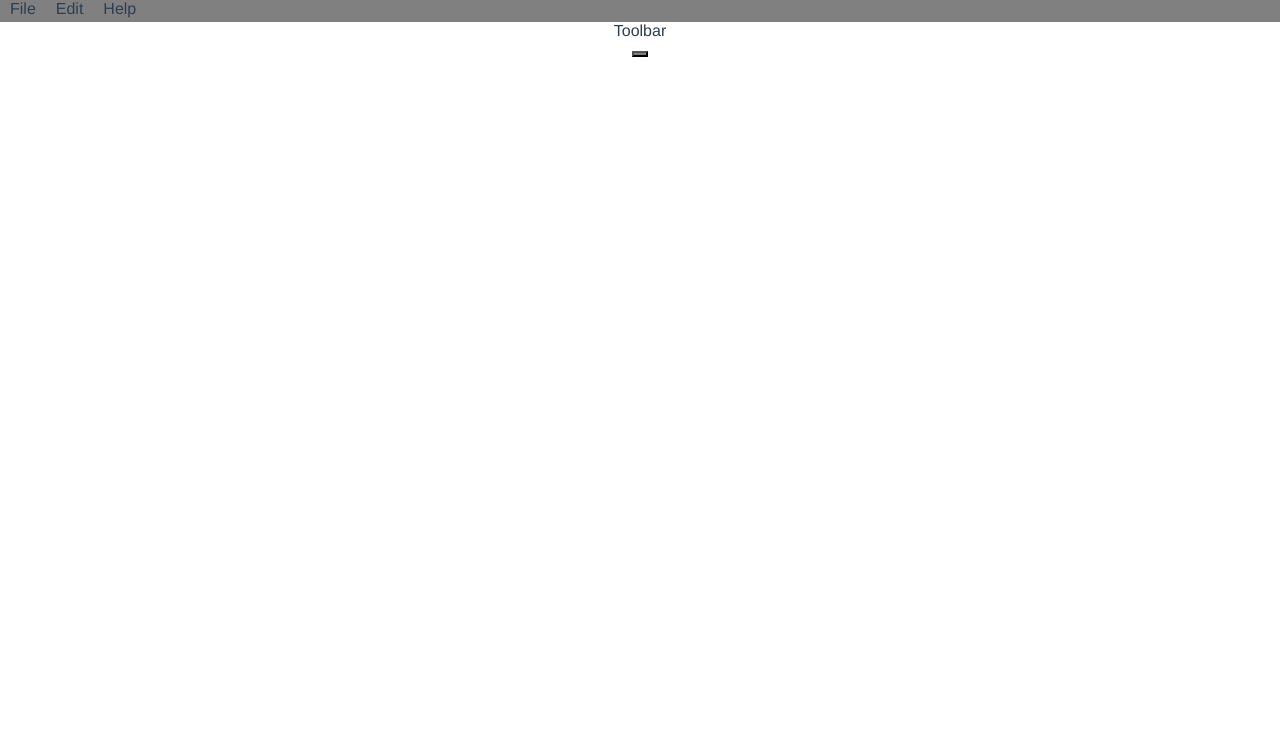
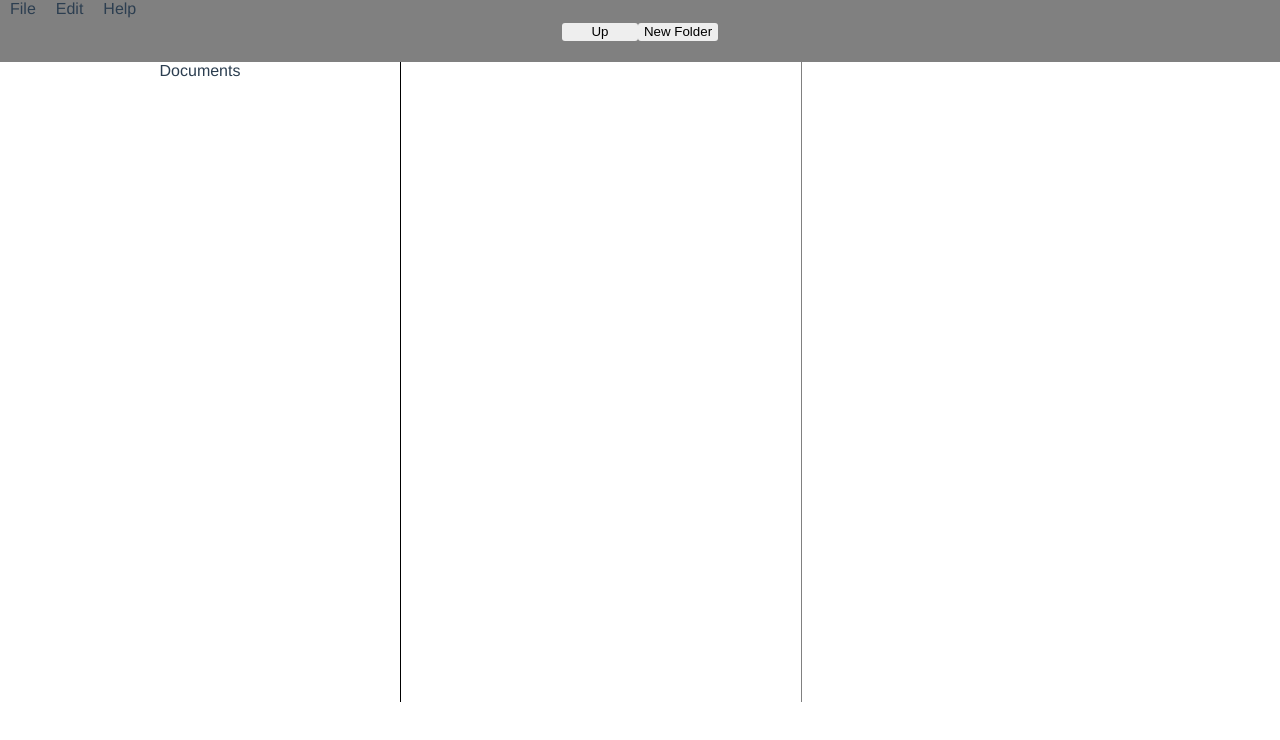
Before and after one commit to hardboiled65/vuetk, a Vue app: page / in a window 1280 px wide. Shown: the top 740 px of the page. Built offline with nearby package versions, Linux system fonts and the light colour scheme.

Commit message:
Developing classes.

```diff
--- a/src/App.vue
+++ b/src/App.vue
@@ -1,10 +1,48 @@
 <template>
   <div id="app">
-    <bl-window
+    <bl-window ref="mainWindow"
       :menus="menus">
       <template slot="toolbar">
-        <div>Toolbar</div>
-        <bl-button></bl-button>
+        <bl-button
+          :instance="upButton">
+        </bl-button>
+        <bl-button
+          :instance="newFolderButton">
+        </bl-button>
+      </template>
+      <template slot="body">
+        <div class="body-frame"
+          style="display: flex; height: 80%">
+          <div class="current-dir"
+            style="width: 400px; border-right: 1px solid black;"
+            @click="selectedDir = null">
+            <div class="file"
+              v-for="file in findFile(pwd).children" :key="file.name"
+              @click.stop="onClickFile(file)">
+              <span>{{ file.name }}</span>
+            </div>
+          </div>
+          <div class="sub-dir"
+            v-if="selectedDir !== null"
+            style="width: 400px;">
+            <div class="file"
+              v-for="file in findFile(selectedDir).children" :key="file.name"
+              @click.stop="onClickFile(file)">
+              <span>{{ file.name }}</span>
+            </div>
+          </div>
+          <div class="sub-dir empty"
+            v-else
+            style="width: 400px;">
+          </div>
+          <div class="preview"
+            style="width: auto;">
+            <div class="preview-content"
+              v-if="selectedFile !== null && findFile(selectedFile).type === 'text'">
+              <p>{{ findFile(selectedFile).data }}</p>
+            </div>
+          </div>
+        </div>
       </template>
     </bl-window>
   </div>
@@ -14,6 +52,9 @@
 import BlWindow from './components/BlWindow'
 import BlButton from './components/BlButton'
 
+import Menu from './classes/Menu'
+import Button from './classes/Button'
+
 export default {
   name: 'app',
   components: {
@@ -22,10 +63,132 @@ export default {
   },
 
   data: () => ({
-    menus: [
-      'File', 'Edit', 'Help',
-    ],
+    menus: [],
+    upButton: null,
+    newFolderButton: null,
+    pwd: '/',
+    selectedDir: null,
+    selectedFile: null,
+    root: {
+      type: 'folder',
+      name: '/',
+      children: []
+    }
   }),
+
+  created() {
+    // Set menus
+    this.menus.push(new Menu(Menu.MenuType.MenuBarMenu, 'File'));
+    this.menus.push(new Menu(Menu.MenuType.MenuBarMenu, 'Edit'));
+    this.menus.push(new Menu(Menu.MenuType.MenuBarMenu, 'Help'));
+
+    // Set buttons
+    this.upButton = new Button();
+    this.upButton.title = 'Up';
+    this.upButton.action = this.onClickUpButton;
+
+    this.newFolderButton = new Button();
+    this.newFolderButton.title = 'New Folder';
+    this.newFolderButton.action = this.onClickNewFolderButton;
+
+    // Set directory structure
+    this.root.children.push({
+      type: 'folder',
+      name: 'Documents',
+      children: [],
+      parent: this.root
+    });
+
+    let docs = this.findFile('/Documents');
+    docs.children.push({
+      type: 'text',
+      name: 'README.txt',
+      parent: docs,
+      data: 'Hello, VueTK!'
+    });
+  },
+
+  mounted() {
+    this.$refs.mainWindow.title = 'Pouch'
+  },
+
+  methods: {
+    findFile(path) {
+      let dir = this.root;
+      if (path === '/') {
+        return dir;
+      }
+      const paths = path.split('/');
+      for (let i = 1; i < paths.length; ++i) {
+        dir = dir.children.find(child => {
+          return child.name === paths[i];
+        });
+      }
+      return dir;
+    },
+
+    getFullPath(file) {
+      let path = file.name;
+      let it = file.parent;
+      while (it !== this.root) {
+        path = it.name + '/' + path;
+        it = it.parent;
+      }
+      path = '/' + path;
+      return path;
+    },
+
+    enterDir(path) {
+      console.log('enter', path);
+      const dir = this.findFile(path);
+      this.pwd = path;
+    },
+
+    //======================
+    // Click actions
+    //======================
+    onClickFile(file) {
+      const path = this.getFullPath(file);
+      if (file.type === 'folder') {
+        this.selectedDir = path;
+      } else {
+        this.selectedFile = path;
+      }
+    },
+
+    onClickUpButton() {
+      if (this.pwd === '/') {
+        return;
+      }
+      let path = this.pwd.replace(/[^\/]+$/, '');
+      path !== '/' ? path = path.substring(0, path.length -1) : null;
+      this.enterDir(path);
+    },
+
+    onClickNewFolderButton() {
+      let folder = this.findFile(this.selectedDir || this.pwd);
+      let name = 'Folder';
+      // Append number if same name exists.
+      let num = 2;
+      let found;
+      do {
+        found = folder.children.find(f => {
+          return f.name === name;
+        });
+        if (found) {
+          name = 'Folder ' + num;
+        }
+      } while (found)
+
+      // Add to folder.
+      folder.children.push({
+        type: 'folder',
+        name: name,
+        parent: folder,
+        children: []
+      });
+    }
+  }
 }
 </script>
 
@@ -39,4 +202,13 @@ export default {
   height: 100%;
   width: 100%;
 }
+
+.file:hover {
+  background-color: grey;
+  color: white;
+}
+
+.sub-dir {
+  border-right: 1px solid grey;
+}
 </style>
--- /dev/null
+++ b/src/classes/Button.js
@@ -0,0 +1,50 @@
+const ButtonType = {
+  PushButton: 0,
+}
+
+class Button {
+  constructor(type=Button.ButtonType.PushButton, title=null) {
+    this._type = type;
+    this._title = title;
+    this._action = null;
+  }
+
+  //=================
+  // Getters/Setters
+  //==================
+  get type() {
+    return this._type;
+  }
+
+  set type(buttonType) {
+    this._type = buttonType;
+  }
+
+  get title() {
+    return this._title;
+  }
+
+  set title(title) {
+    this._title = title;
+  }
+
+  get action() {
+    if (this._action === null) {
+      return function() {};
+    }
+    return this._action;
+  }
+
+  set action(action) {
+    this._action = action;
+  }
+
+  //=================
+  // Constants
+  //=================
+  static get ButtonType() {
+    return ButtonType;
+  }
+}
+
+export { Button as default }
--- /dev/null
+++ b/src/classes/Menu.js
@@ -0,0 +1,44 @@
+const MenuType = {
+  MenuBarMenu: 0,
+  ContextMenu: 1,
+}
+
+class Menu {
+  constructor(type, title=null) {
+    this._type = type;
+    this._title = title;
+    this._items = [];
+  }
+
+  //=================
+  // Getters/Setters
+  //==================
+  get type() {
+    return this._type;
+  }
+
+  set type(type) {
+    this._type = type;
+  }
+
+  get title() {
+    return this._title;
+  }
+
+  set title(title) {
+    this._title = title;
+  }
+
+  get items() {
+    return this._items;
+  }
+
+  //=================
+  // Constants
+  //=================
+  static get MenuType() {
+    return MenuType;
+  }
+}
+
+export { Menu as default }
--- a/src/components/BlButton.vue
+++ b/src/components/BlButton.vue
@@ -1,26 +1,30 @@
 <template>
   <button class="bl-button"
     :class="{
-      'push-button': type === $bl.ButtonType.PushButton,
-    }">
+      'push-button': type === $bl.Button.ButtonType.PushButton,
+    }"
+    @click="instance.action">
+      <span
+        v-if="type === $bl.Button.ButtonType.PushButton">{{ instance.title }}</span>
   </button>
 </template>
 
 <script>
+  import Button from '@/classes/Button'
+
   export default {
     name: 'bl-button',
 
     props: {
-      type: {
-        type: Number,
-        required: true,
-        validator: (value) => {
-          return Object.values(Vue.prototype.$bl.ButtonType).includes(value);
-        }
+      instance: {
+        type: Button
       },
     },
 
     computed: {
+      type() {
+        return this.instance.type;
+      }
     }
   }
 </script>
@@ -29,4 +33,16 @@
   .bl-button {
     background-color: grey;
   }
+
+  .bl-button.push-button {
+    min-width: 76px;
+    height: 18px;
+    border: 0;
+    border-radius: 3px;
+    background-color: #eeeeee;
+  }
+
+  .bl-button.push-button:active {
+    background-color: #dddddd;
+  }
 </style>
--- a/src/components/BlMenu.vue
+++ b/src/components/BlMenu.vue
@@ -1,44 +1,58 @@
 <template>
   <div class="bl-menu"
     :class="{
-      'menu-bar-menu': type === $bl.Menu.MenuBarMenu,
-      'context-menu': type === $bl.Menu.ContextMenu,
-    }">{{ name }}
+      'menu-bar-menu': type === $bl.Menu.MenuType.MenuBarMenu,
+      'context-menu': type === $bl.Menu.MenuType.ContextMenu,
+      'opened': opened,
+    }"
+    @click="$emit('click')"
+    @mouseenter="$emit('mouseenter')">{{ instance.title }}
+    <div class="menu-item-container"
+      v-if="opened">
+      <div>One</div>
+      <div>Two</div>
+    </div>
   </div>
 </template>
 
 <script>
-  import Vue from 'vue'
+  import Menu from '@/classes/Menu'
+
+  import BlMenuItem from '@/components/BlMenuItem'
 
   export default {
     name: 'bl-menu',
 
+    components: {
+      BlMenuItem,
+    },
+
     props: {
-      type: {
-        type: Number,
-        required: true,
-        validator: (value) => {
-          return Object.values(Vue.prototype.$bl.Menu).includes(value);
-        }
+      opened: {
+        type: Boolean,
+        required: true
       },
 
-      name: {
-        type: String,
-        default: null
+      instance: {
+        type: Menu,
+        required: true
       },
+    },
 
-      items: {
-        type: Array,
-        required: true
+    data: () => ({
+    }),
+
+    computed: {
+      type() {
+        return this.instance.type;
       }
     },
 
-    data: () => ({
-      opened: false,
-    }),
-
-    computed: {
-    },
+    methods: {
+      test() {
+        console.log('test');
+      }
+    }
   }
 </script>
 
@@ -50,5 +64,15 @@
 
   .bl-menu.menu-bar-menu {
     padding: 0 10px;
+    height: 100%;
+  }
+
+  .bl-menu.menu-bar-menu.opened {
+    background-color: green;
+  }
+
+  .opened .menu-item-container {
+    position: absolute;
+    background-color: lightgrey;
   }
 </style>
--- a/src/components/BlMenuBar.vue
+++ b/src/components/BlMenuBar.vue
@@ -3,10 +3,11 @@
     :class="{
     }">
     <bl-menu
-      v-for="menu in menus" :key="menu"
-      :type="$bl.Menu.MenuBarMenu"
-      :name="menu"
-      :items="[]">
+      v-for="(menu, idx) in menus" :key="idx"
+      :opened="idx === openedMenuIndex"
+      :instance="menu"
+      @click="onClickMenu(idx)"
+      @mouseenter="onMouseenterMenu(idx)">
     </bl-menu>
   </div>
 </template>
@@ -28,7 +29,30 @@
       },
     },
 
+    data: () => ({
+      openedMenuIndex: null,
+    }),
+
     computed: {
+    },
+
+    methods: {
+      onClickMenu(idx) {
+        if (this.openedMenuIndex === idx) {
+          this.openedMenuIndex = null;
+        } else {
+          this.openedMenuIndex = idx;
+        }
+      },
+
+      onMouseenterMenu(idx) {
+        if (this.openedMenuIndex === null) {
+          return;
+        }
+        if (idx !== this.openedMenuIndex) {
+          this.openedMenuIndex = idx;
+        }
+      }
     }
   }
 </script>
--- a/src/components/BlWindow.vue
+++ b/src/components/BlWindow.vue
@@ -7,11 +7,11 @@
       v-if="menus"
       :menus="menus">
     </bl-menu-bar>
-    <slot name="toolbar">
-      <bl-window-toolbar
-        v-if="hasToolbar">
-      </bl-window-toolbar>
-    </slot>
+    <bl-window-toolbar
+      v-if="hasToolbar">
+      <slot name="toolbar">
+      </slot>
+    </bl-window-toolbar>
     <slot name="body">
     </slot>
   </div>
--- a/src/components/BlWindowToolbar.vue
+++ b/src/components/BlWindowToolbar.vue
@@ -2,6 +2,7 @@
   <div class="bl-window-toolbar"
     :class="{
     }">
+    <slot></slot>
   </div>
 </template>
 
--- a/src/main.js
+++ b/src/main.js
@@ -1,16 +1,14 @@
 import Vue from 'vue'
 import App from './App.vue'
+
+import Button from '@/classes/Button'
+import Menu from '@/classes/Menu'
 
 Vue.config.productionTip = false
 
 Vue.prototype.$bl = {
-  Menu: {
-    MenuBarMenu: 0,
-    ContextMenu: 1,
-  },
-  ButtonType: {
-    PushButton: 0,
-  }
+  Menu: Menu,
+  Button: Button,
 }
 
 new Vue({
```
Also changed, not shown: src/classes/MenuItem.js (added, +19 -0 lines).
